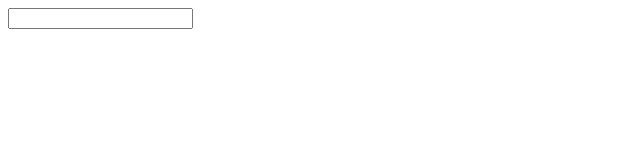
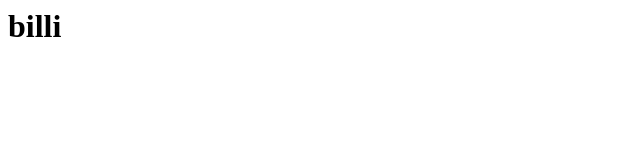
Before and after one commit to billiramirez/typescript-o-reilly-books-tutorial, a website with bundled scripts: page index.html in a window 1280 px wide. Shown: the whole page, without its empty margins (0-640 px from the left). Built offline with nearby package versions, Linux system fonts and the light colour scheme.

Commit message:
adding multiple decorators

```diff
--- a/index.html
+++ b/index.html
@@ -9,7 +9,7 @@
 
 <body>
 
-  <input type="text" id="user-input">
+  <div id="app"></div>
 
 </body>
 
--- a/src/app.ts
+++ b/src/app.ts
@@ -1,12 +1,31 @@
-function Logger(constructor: Function) {
-  console.log("loggin");
-  console.log(constructor);
+function Logger(logString: string) {
+  console.log("LOGGER DECORATOR");
+  return function (constructor: Function) {
+    console.log(logString);
+    console.log(constructor);
+  };
 }
 
-@Logger
+function WithTemplate(template: string, hookId: string) {
+  console.log("TEMPLATE DECORATOR");
+
+  return function (constructor: any) {
+    console.log("rendering template");
+
+    const hookEl = document.getElementById(hookId);
+    const p = new constructor();
+    if (hookEl) {
+      hookEl.innerHTML = template;
+      hookEl.querySelector("h1")!.textContent = p.name;
+    }
+  };
+}
+
+// @Logger("Loggin - Person")
+@Logger("Loggin")
+@WithTemplate("<h1>My Person Object</>", "app")
 class Person {
   name = "billi";
-
   constructor() {
     console.log("creating person object");
   }
```
